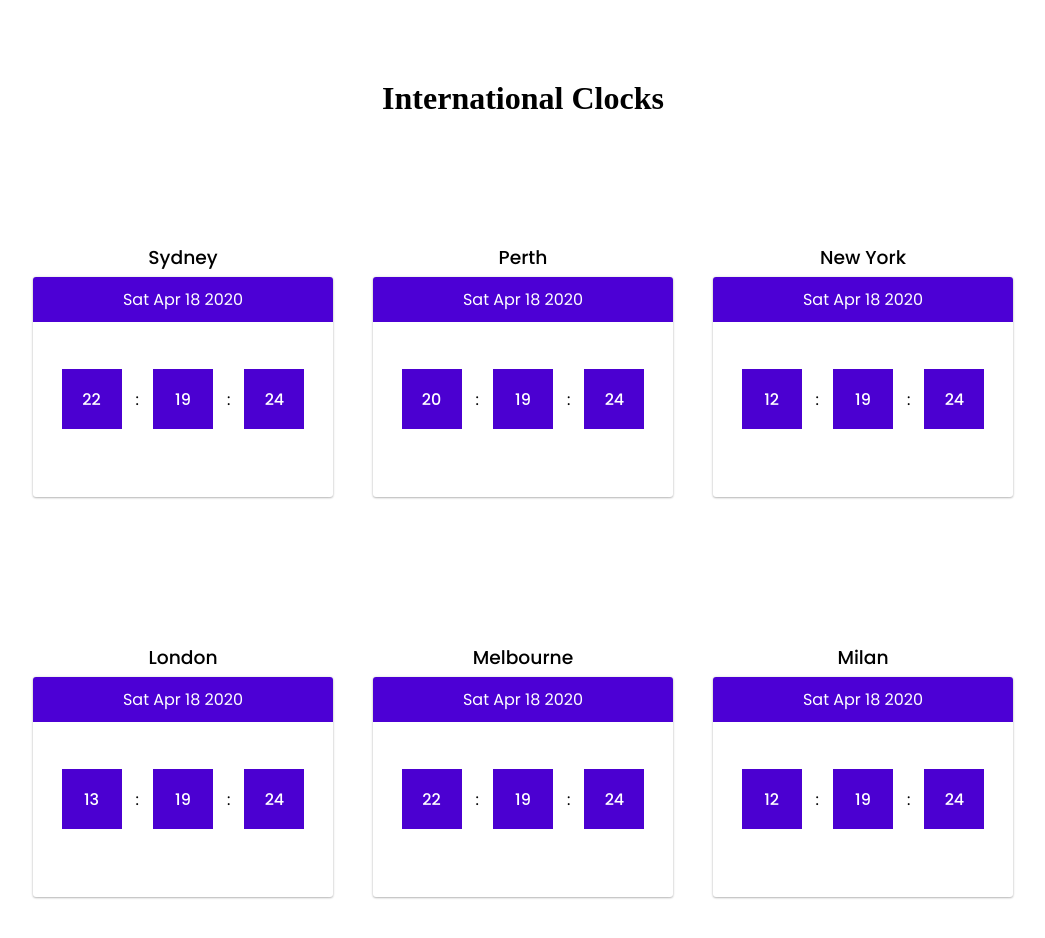
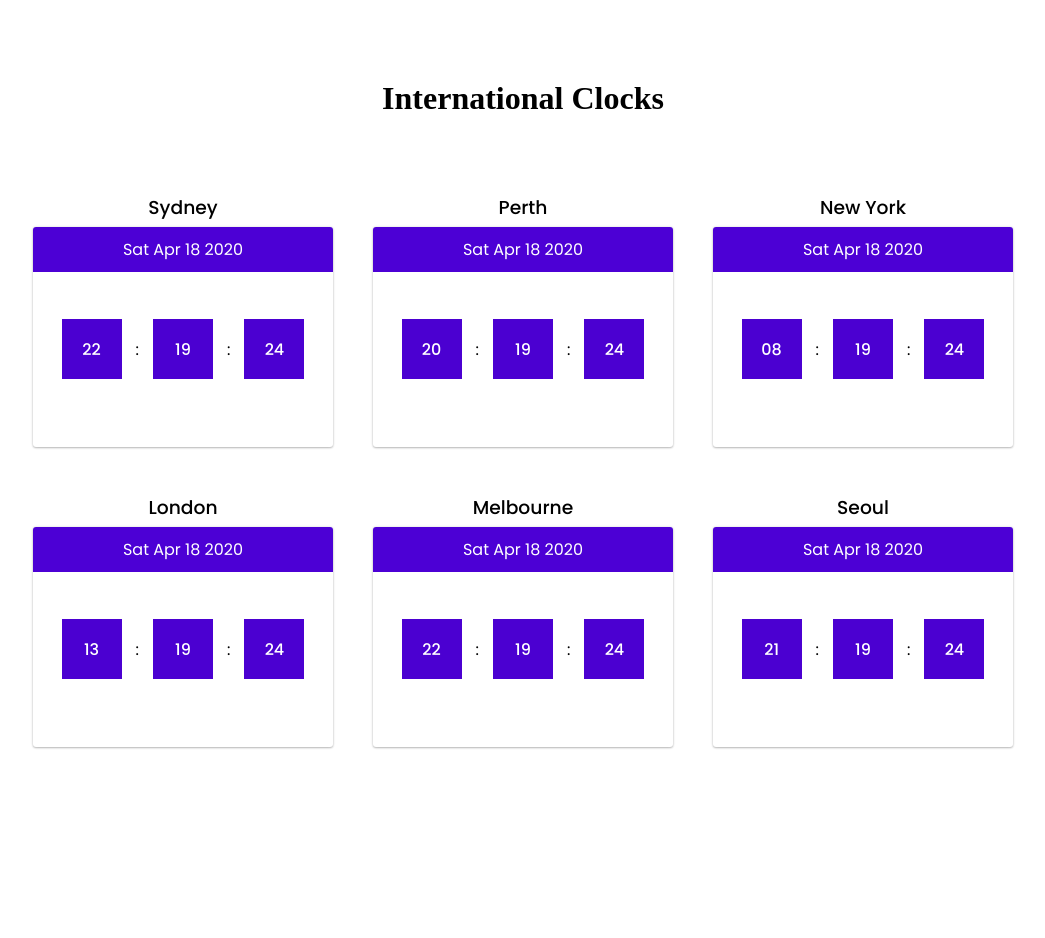
Before and after one commit to scotteau/world-clock-react, a React (Create React App) app: page / in a window 1280 px wide. Shown: the top 938 px of the page, without its empty margins (117-1162 px from the left). After the commit the page ends 800 px from the top, so only its background shows below. Built offline with nearby package versions, Linux system fonts and the light colour scheme.

Commit message:
added warning when city is not in mtz data and tweaked style

```diff
--- a/src/Clock.tsx
+++ b/src/Clock.tsx
@@ -30,7 +30,11 @@ class Clock extends React.Component<myProps, myState> {
 
   determineTimezone(city: string) {
     if (city && city !== "") {
-      const name = moment.tz.names().filter((name) => name.includes(city));
+      const name = moment.tz.names().filter((name) => name.includes(city.replace(' ', '_')));
+
+      if (name.length!==1){
+        console.warn(`${city} is not found, its clock is not the real local time.`);
+      }
       const result = moment.tz(name[0]);
       const wholeDate = result.format().split("T");
 
--- a/src/index.tsx
+++ b/src/index.tsx
@@ -13,7 +13,7 @@ ReactDOM.render(
             <Clock city={"New York"} />
             <Clock city={"London"} />
             <Clock city={"Melbourne"} />
-            <Clock city={"Milan"} />
+            <Clock city={"Seoul"} />
         </div>
     </div>,
   document.querySelector("#root")
--- a/src/style.css
+++ b/src/style.css
@@ -14,7 +14,7 @@ h1 {
 .container {
   display: flex;
   align-items: center;
-  height: 100vh;
+  height: 75vh;
   flex-wrap: wrap;
   justify-content: center;
 }
```
